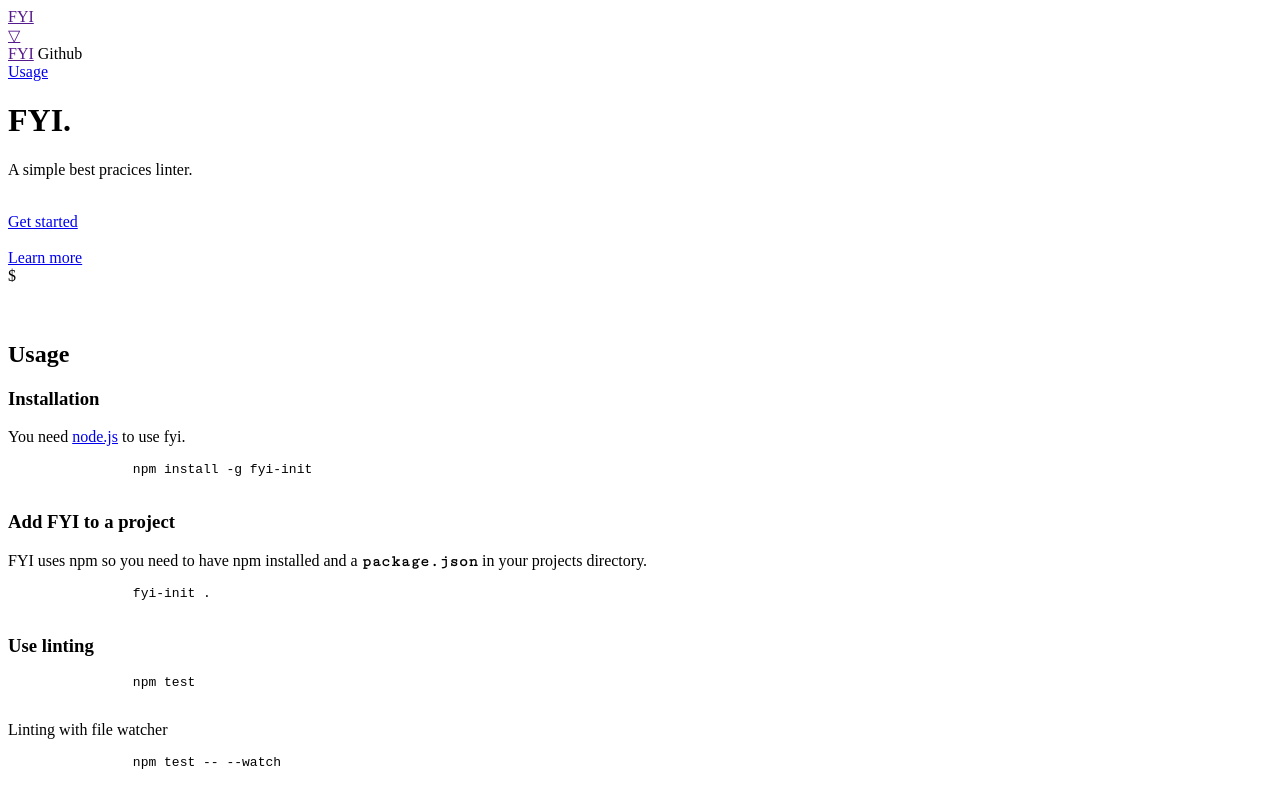
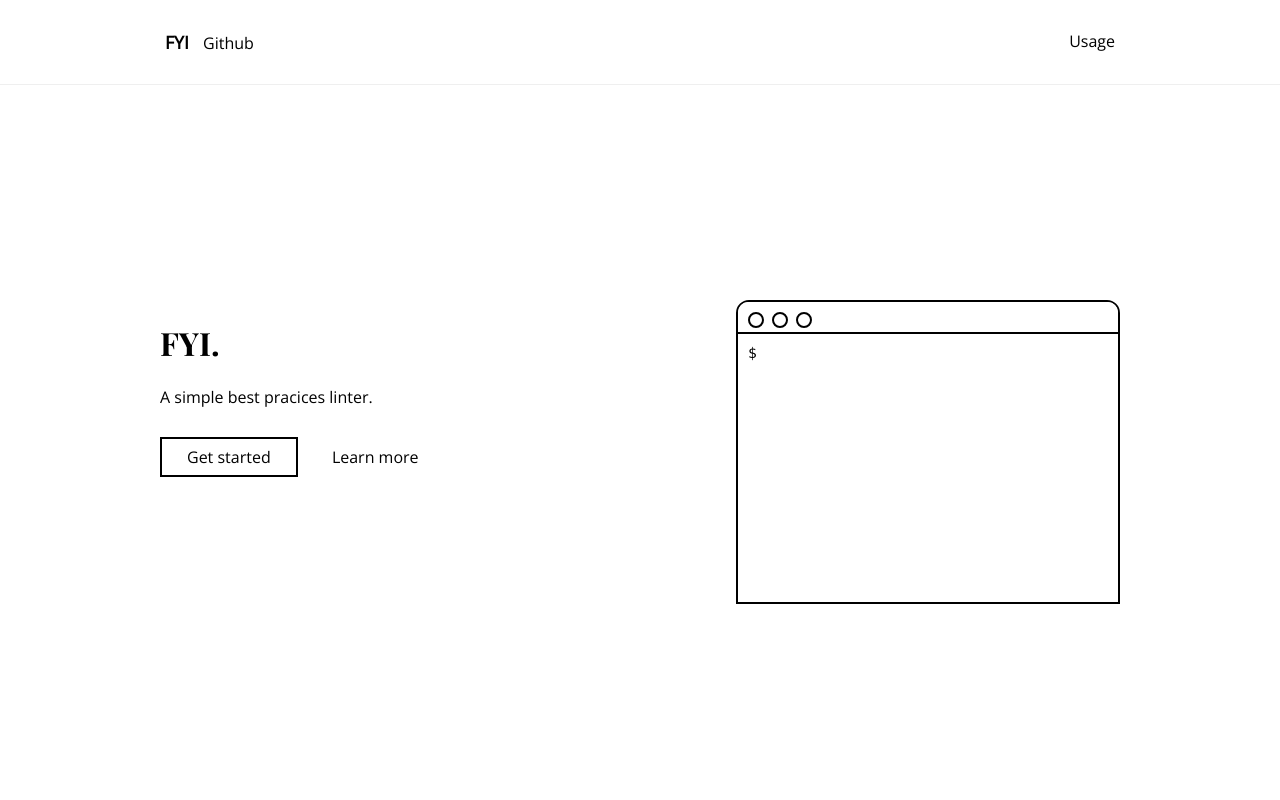
Before and after one commit to herber/fyi, a plain HTML site: page index.html in a window 1280 px wide. Shown: the top 800 px of the page. Drawn offline with nearby package versions, Linux system fonts and the light colour scheme; the site is published under a folder, as on GitHub Pages, so addresses that start at the root find nothing.

Commit message:
update routes

```diff
--- a/index.html
+++ b/index.html
@@ -5,22 +5,6 @@
         <meta charset="utf-8">
         <meta name="viewport" content="width=device-width, initial-scale=1">
         <title>FYI</title>
-
-        <!-- <link rel="apple-touch-icon" sizes="57x57" href="/ico_4/apple-icon-57x57.png">
-        <link rel="apple-touch-icon" sizes="60x60" href="/ico_4/apple-icon-60x60.png">
-        <link rel="apple-touch-icon" sizes="72x72" href="/ico_4/apple-icon-72x72.png">
-        <link rel="apple-touch-icon" sizes="76x76" href="/ico_4/apple-icon-76x76.png">
-        <link rel="apple-touch-icon" sizes="114x114" href="/ico_4/apple-icon-114x114.png">
-        <link rel="apple-touch-icon" sizes="120x120" href="/ico_4/apple-icon-120x120.png">
-        <link rel="apple-touch-icon" sizes="144x144" href="/ico_4/apple-icon-144x144.png">
-        <link rel="apple-touch-icon" sizes="152x152" href="/ico_4/apple-icon-152x152.png">
-        <link rel="apple-touch-icon" sizes="180x180" href="/ico_4/apple-icon-180x180.png">
-        <link rel="icon" type="image/png" sizes="192x192"  href="/ico_4/android-icon-192x192.png">
-        <link rel="icon" type="image/png" sizes="32x32" href="/ico_4/favicon-32x32.png">
-        <link rel="icon" type="image/png" sizes="96x96" href="/ico_4/favicon-96x96.png">
-        <link rel="icon" type="image/png" sizes="16x16" href="/ico_4/favicon-16x16.png">
-        <link rel="manifest" href="/ico_4/manifest.json">
-        <meta name="msapplication-TileImage" content="/ico_4/ms-icon-144x144.png"> -->
         <meta name="msapplication-TileColor" content="#000000">
         <meta name="theme-color" content="#000000">
 
@@ -28,8 +12,8 @@
         <script type="text/javascript" src="https://cdnjs.cloudflare.com/ajax/libs/jquery/3.1.1/jquery.min.js"></script>
 
         <link href="https://fonts.googleapis.com/css?family=Cutive+Mono|Open+Sans:300|Playfair+Display:700" rel="stylesheet">
-        <link href="/main.css" rel="stylesheet">
-        <link href="/term.css" rel="stylesheet">
+        <link href="./main.css" rel="stylesheet">
+        <link href="./term.css" rel="stylesheet">
         <link rel="stylesheet" href="https://unpkg.com/nprogress@0.2.0/nprogress.css">
     </head>
     <body>
@@ -127,8 +111,8 @@
             By <a href="http://twitter.com/tobihrbr">Tobias Herber(@tobihrbr)</a>
         </div>
 
-        <script src="/main.js"></script>
-        <script src="/type.js"></script>
-		<script src="/term.js"></script>
+        <script src="./main.js"></script>
+        <script src="./type.js"></script>
+		<script src="./term.js"></script>
     </body>
 </html>
```
